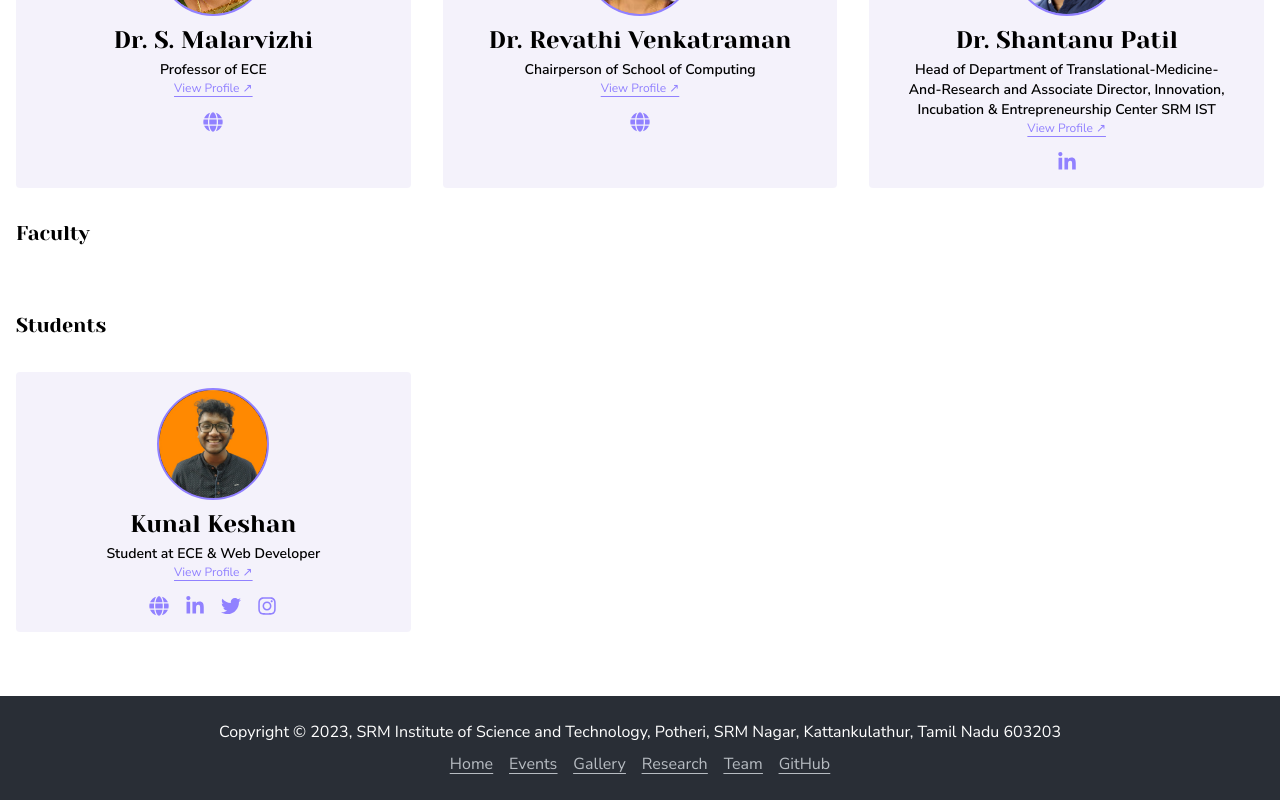
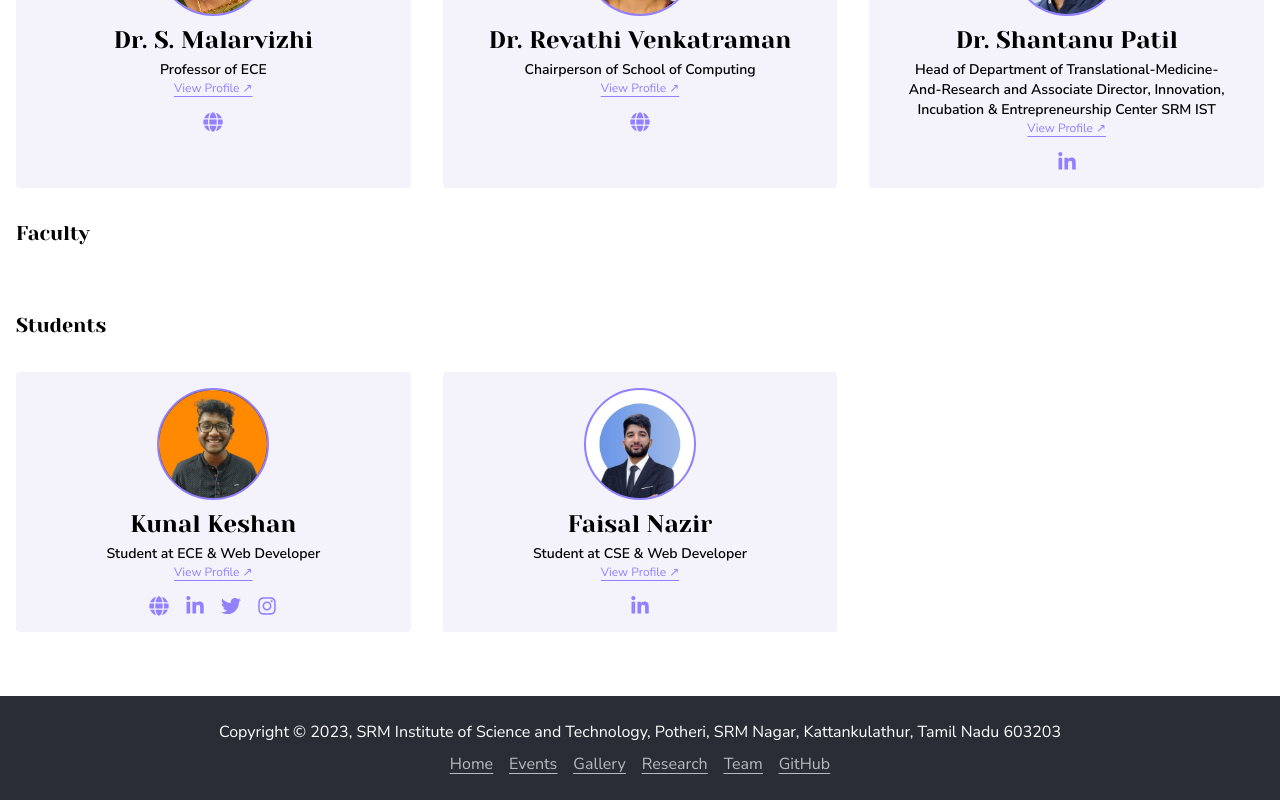
Before and after one commit to kunalkeshan/Xilinx-Homepage, a React (Vite) app: page /team in a window 1280 px wide. Shown: the part 420-1220 px from the top of the page. Built offline with nearby package versions, Linux system fonts and the light colour scheme.

Commit message:
chore: student team updated

```diff
--- a/src/data/team.ts
+++ b/src/data/team.ts
@@ -64,5 +64,14 @@ export const TEAM: TeamCollection = {
 				instagram: 'https://instagram.com/kunalkeshan',
 			},
 		},
+		{
+			name: 'Faisal Nazir',
+			image: '/images/team/faisal.jpeg',
+			profile: 'https://www.linkedin.com/in/faisal-nazir-361945133/',
+			position: 'Student at CSE & Web Developer',
+			socials: {
+				linkedin: 'https://www.linkedin.com/in/faisal-nazir-361945133/',
+			},
+		},
 	],
 };
```
Also changed, not shown: public/images/team/faisal.jpeg (added).
